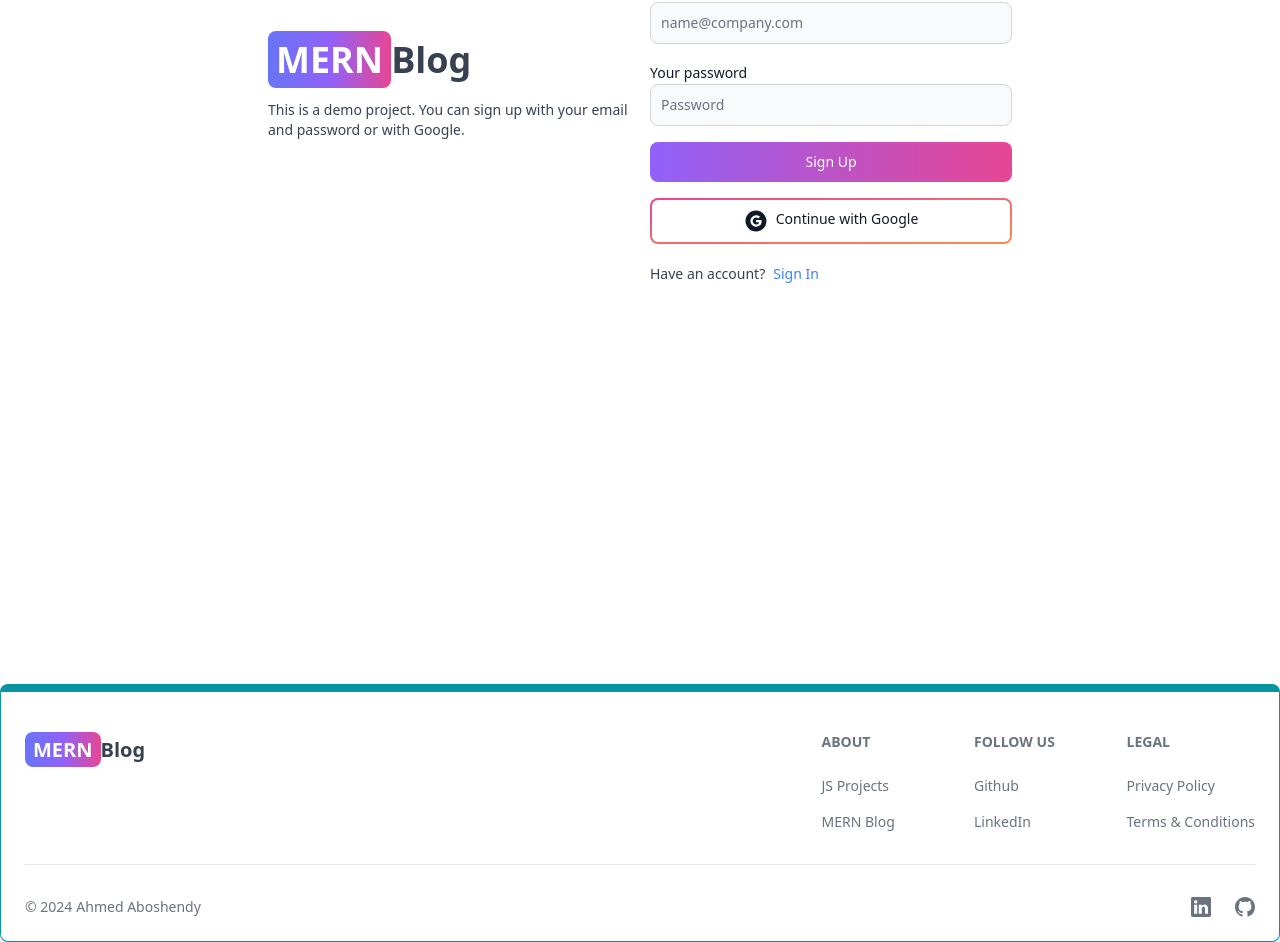
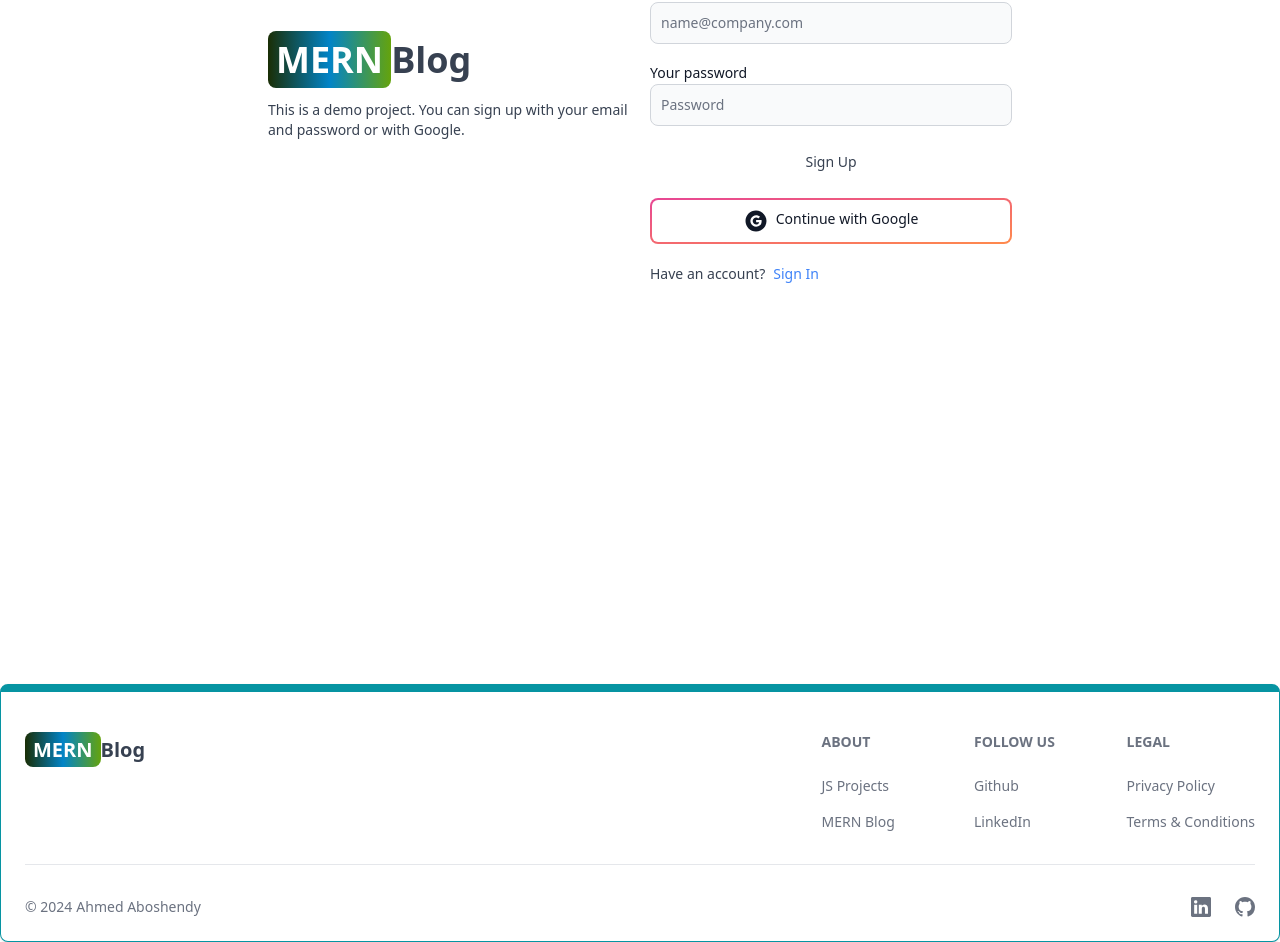
Before and after one commit to Ahmedsalah000/Mern-Blog, a React (Vite) app in the folder client/: page /sign-up in a window 1280 px wide. Shown: the part 260-1202 px from the top of the page. Built offline with nearby package versions, Linux system fonts and the light colour scheme.

Commit message:
btn style

```diff
--- a/client/src/components/CallToAction.jsx
+++ b/client/src/components/CallToAction.jsx
@@ -12,7 +12,7 @@ export default function CallToAction() {
                 <p className='text-gray-500 my-2'>
                     Checkout for more JavaScript Projects
                 </p>
-                <Button gradientDuoTone='purpleToPink' className='rounded-tl-xl rounded-bl-none'>
+                <Button gradientDuoTone='LimeToSky' className='rounded-tl-xl rounded-bl-none'>
                     <a
                         className="bg-white p-4 text-gray-700 flex items-center gap-2 text-[1.35rem] rounded-full focus:scale-[1.15] hover:scale-[1.15] hover:text-gray-950 active:scale-105 transition cursor-pointer borderBlack dark:bg-white/10 dark:text-white/60"
                         href="https://github.com/Ahmedsalah000"
--- a/client/src/components/DashProfile.jsx
+++ b/client/src/components/DashProfile.jsx
@@ -254,7 +254,7 @@ export default function DashProfile() {
           <Link to={'/create-post'}>
             <Button
               type='button'
-              gradientDuoTone='purpleToPink'
+              gradientDuoTone='LimeToSky'
               className='w-full'
             >
               Create a post
--- a/client/src/components/Footer.jsx
+++ b/client/src/components/Footer.jsx
@@ -11,7 +11,7 @@ export default function FooterCom() {
               to='/'
               className='self-center whitespace-nowrap text-lg sm:text-xl font-semibold dark:text-white'
             >
-              <span className='px-2 py-1 bg-gradient-to-r from-indigo-500 via-purple-500 to-pink-500 rounded-lg text-white'>
+              <span className='px-2 py-1 bg-gradient-to-r  from-lime-950  via-sky-600 to-lime-600 rounded-lg text-white'>
                 MERN
               </span>
               Blog
--- a/client/src/components/Header.jsx
+++ b/client/src/components/Header.jsx
@@ -53,7 +53,7 @@ export default function Header() {
                 to='/'
                 className='self-center whitespace-nowrap text-sm sm:text-xl font-semibold dark:text-white'
             >
-                <span className='px-2 py-1 bg-gradient-to-r from-lime-950 via-neutral-900 via-sky-600 to-lime-600 rounded-lg text-white'>
+                <span className='px-2 py-1 bg-gradient-to-r from-lime-950  via-sky-600 to-lime-600 rounded-lg text-white'>
                     MERN
                 </span>
                 Blog
--- a/client/src/pages/CreatePost.jsx
+++ b/client/src/pages/CreatePost.jsx
@@ -155,7 +155,7 @@ export default function CreatePost() {
             setFormData({ ...formData, content: value });
           }}
         />
-        <Button type='submit' gradientDuoTone='purpleToPink'>
+        <Button type='submit' gradientDuoTone='LimeToSky'>
           Publish
         </Button>
         {publishError && (
--- a/client/src/pages/Search.jsx
+++ b/client/src/pages/Search.jsx
@@ -136,7 +136,7 @@ export default function Search() {
               <option value='javascript'>JavaScript</option>
             </Select>
           </div>
-          <Button type='submit' outline gradientDuoTone='purpleToPink'>
+          <Button type='submit' outline gradientDuoTone='LimeToSky'>
             Apply Filters
           </Button>
         </form>
--- a/client/src/pages/SignIn.jsx
+++ b/client/src/pages/SignIn.jsx
@@ -55,7 +55,7 @@ export default function SignIn() {
         {/* left */}
         <div className='flex-1'>
           <Link to='/' className='font-bold dark:text-white text-4xl'>
-            <span className='px-2 py-1 bg-gradient-to-r from-indigo-500 via-purple-500 to-pink-500 rounded-lg text-white'>
+            <span className='px-2 py-1 bg-gradient-to-r  from-lime-950  via-sky-600 to-lime-600 rounded-lg text-white'>
               Mern
             </span>
             Blog
@@ -88,7 +88,7 @@ export default function SignIn() {
               />
             </div>
             <Button
-              gradientDuoTone='purpleToPink'
+              gradientDuoTone='LimeToSky'
               type='submit'
               disabled={loading}
             >
--- a/client/src/pages/SignUp.jsx
+++ b/client/src/pages/SignUp.jsx
@@ -43,7 +43,7 @@ export default function SignUp() {
         {/* left */}
         <div className='flex-1'>
           <Link to='/' className='font-bold dark:text-white text-4xl'>
-            <span className='px-2 py-1 bg-gradient-to-r from-indigo-500 via-purple-500 to-pink-500 rounded-lg text-white'>
+            <span className='px-2 py-1 bg-gradient-to-r  from-lime-950  via-sky-600 to-lime-600 rounded-lg text-white'>
               MERN
             </span>
             Blog
@@ -85,7 +85,7 @@ export default function SignUp() {
               />
             </div>
             <Button
-              gradientDuoTone='purpleToPink'
+              gradientDuoTone='LimeToSky'
               type='submit'
               disabled={loading}
             >
```
